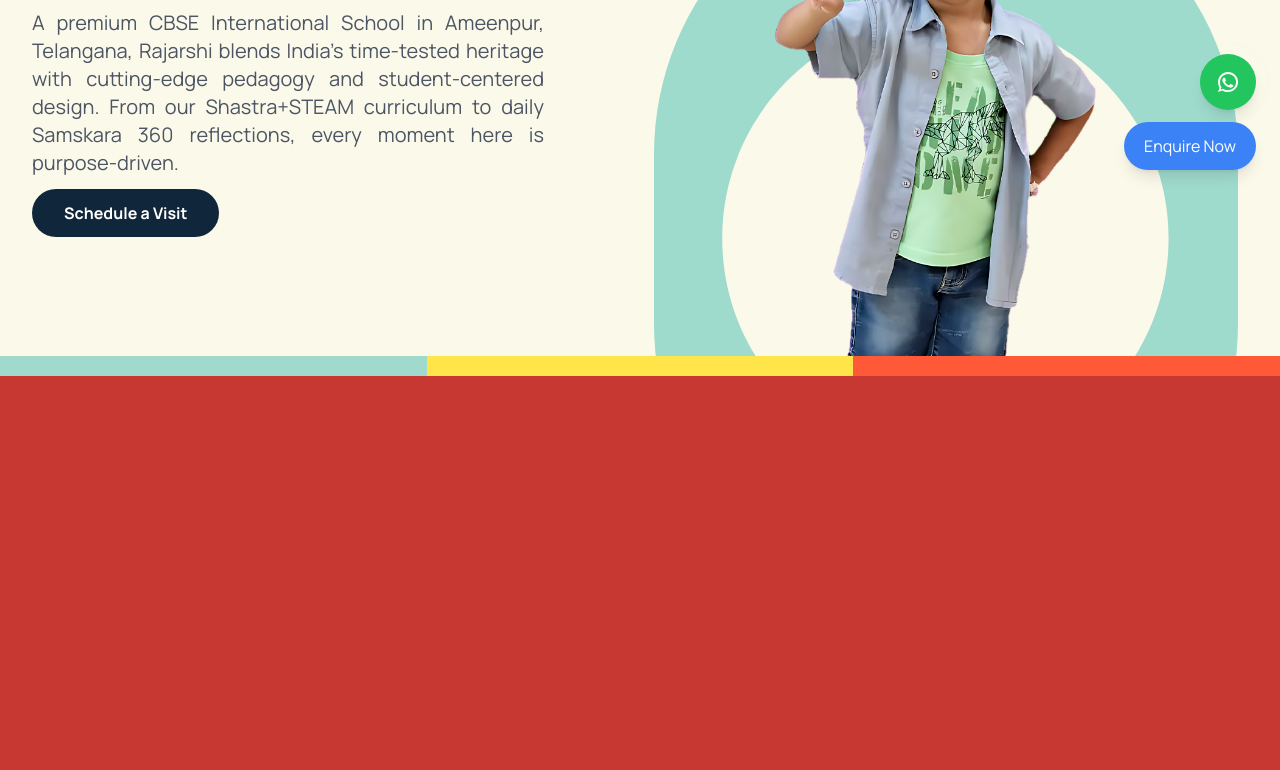
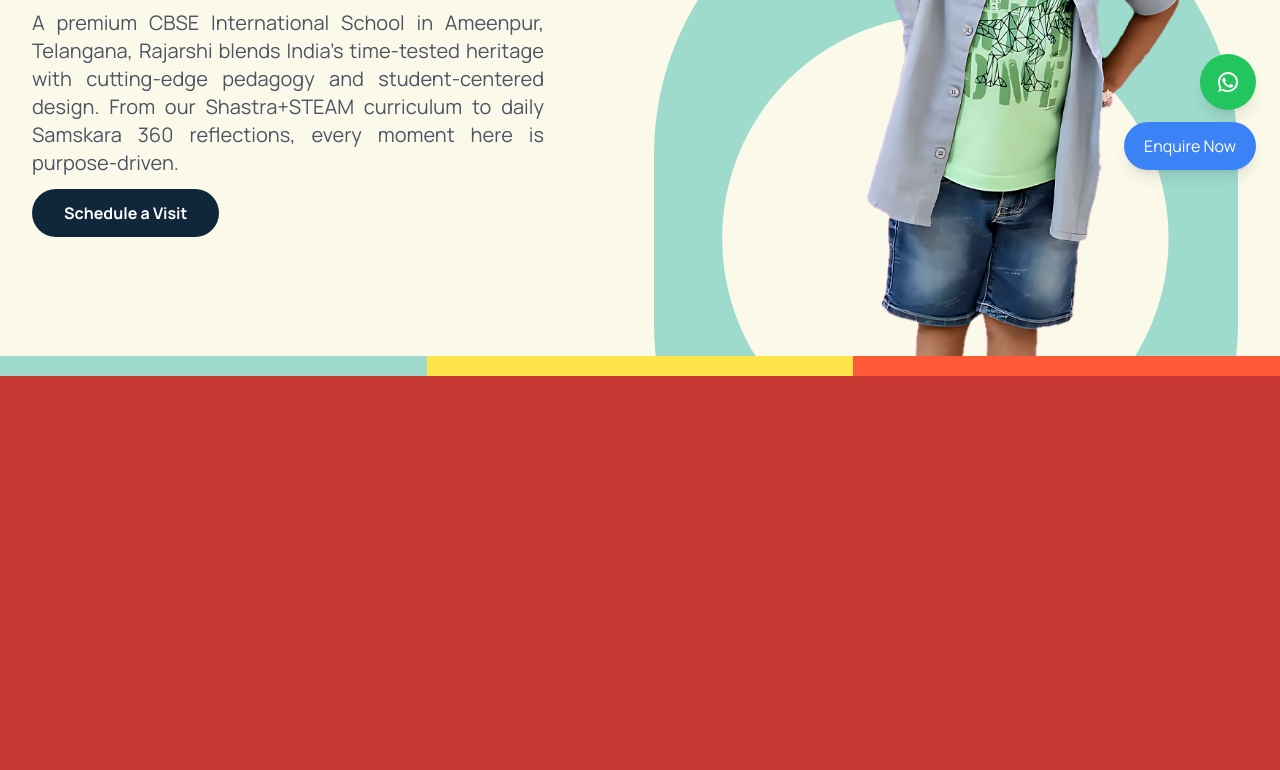
Before and after one commit to surya6300teja/rajashriscl, a plain HTML site: page index.html in a window 1280 px wide. Shown: the part 606-1376 px from the top of the page. Drawn offline with nearby package versions, Linux system fonts and the light colour scheme.

Commit message:
incr img

```diff
--- a/index.html
+++ b/index.html
@@ -199,8 +199,10 @@
                     </div>
                     <div class="relative flex justify-center items-center h-full">
                         <div class="relative left-[60px] top-[-150px] md:left-[60px] md:top-[10px] w-full h-full ">
-                            <img id="hover-image" src="./Images/index/Child-new.png" alt="Smiling student" class="absolute top-[190px] right-[100px] z-10 w-[800px] object-cover">
-                            <img src="./67e1a1c56020c89b074fef15_header-circle-3.svg" alt="Group of educators" class="relative top-[250px] right-[70px] w-full h-full object-cover z-0 rounded-full">
+<img id="hover-image"
+     src="./Images/index/Child-new.png"
+     alt="Smiling student"
+     class="absolute top-[100px] scale-[1.2] right-[50px] z-10 w-[1200px] h-auto object-contain">                            <img src="./67e1a1c56020c89b074fef15_header-circle-3.svg" alt="Group of educators" class="relative top-[250px] right-[70px] w-full h-full object-cover z-0 rounded-full">
                         </div>
                    </div>
                 </div>
```
